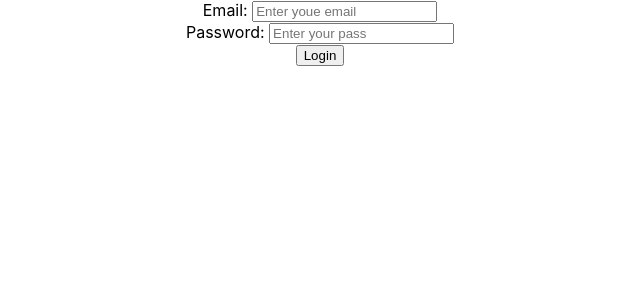
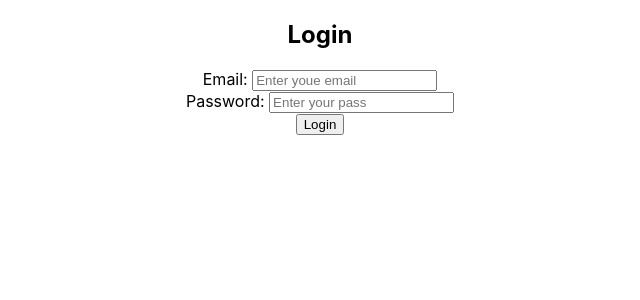
Before and after one commit to Messionat45/to-do, a React (Create React App) app: page /Login in a window 1280 px wide. Shown: the top 300 px of the page, without its empty margins (320-960 px from the left). Built offline with nearby package versions, Linux system fonts and the light colour scheme.

Commit message:
added routing for todos page

```diff
--- a/src/App.js
+++ b/src/App.js
@@ -2,18 +2,21 @@ import './App.css';
 import Login from './Components/Login';
 import Signup from './Components/Signup';
 import Home from './Components/Home';
-import {BrowserRouter as Router, Routes, Route, Navigate } from 'react-router-dom'
+import Todo from './Components/Todo';
+import {BrowserRouter as Router, Routes, Route } from 'react-router-dom'
 
 
 function App() {
   return (
     <div className="App">
+
      <Router>
       <Routes>
         {/* <Route path='/' element={<Navigate to='/Home'/>}></Route> */}
       <Route path='/' element={<Home/>} />
         <Route path="/Signup" element={<Signup/>}/>
         <Route path="/Login" element={<Login/>}/>
+        <Route path='/Todo' element={<Todo/>}/>
       </Routes>
      </Router>
     </div>
--- a/src/Components/Login.jsx
+++ b/src/Components/Login.jsx
@@ -1,8 +1,16 @@
 import React from 'react'
+import { useNavigate } from 'react-router-dom'
 
 const Login = () => {
+  const navigate = useNavigate();
+
+  const handleTodoRedirect = () => {
+    navigate('/Todo')
+  };
+
   return (
     <div>
+      <h2>Login</h2>
         <form action="">
             <div><label htmlFor="">Email: </label>
             <input type="text" placeholder='Enter youe email'/></div>
@@ -11,7 +19,7 @@ const Login = () => {
             <input type="password" placeholder='Enter your pass'/></div>
 
             <div>
-    <input type="submit" value='Login'/>
+    <input type="submit" value='Login' onClick={handleTodoRedirect}/>
     </div>
         </form>
     </div>
--- /dev/null
+++ b/src/Components/Todo.jsx
@@ -0,0 +1,13 @@
+import React from 'react'
+
+
+const Todo = () => {
+
+  return (
+    <div>
+        <h2>Your To-Do's</h2>
+    </div>
+  )
+}
+
+export default Todo
```
